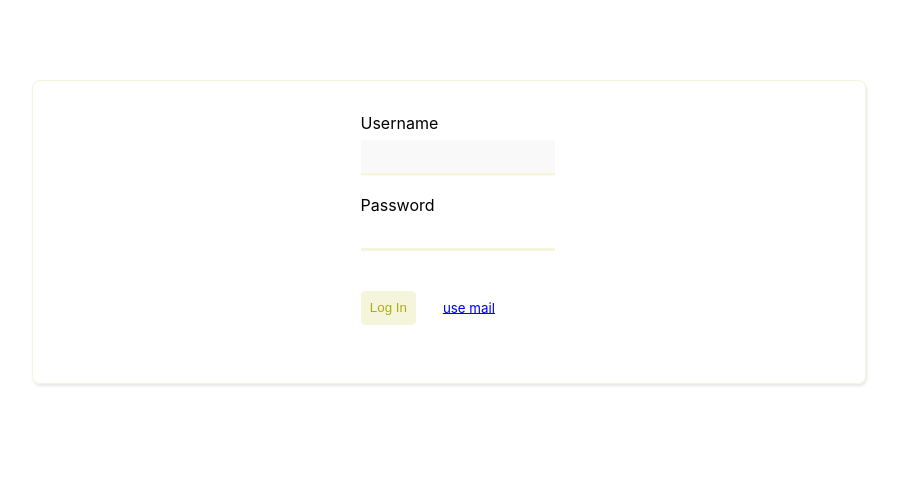
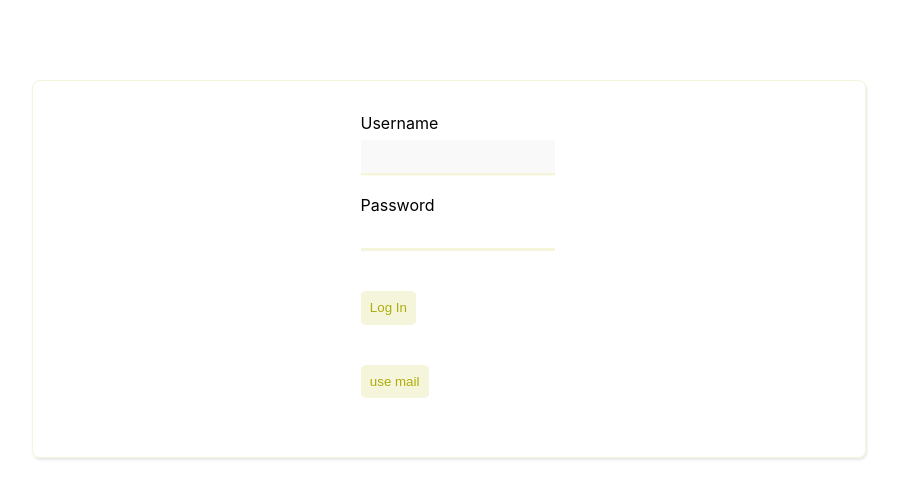
Before and after one commit to Tsirimaholy/firebase-auth, a React (Create React App) app: page / in a window 1280 px wide. Shown: the top 498 px of the page, without its empty margins (191-1089 px from the left). Built offline with nearby package versions, Linux system fonts and the light colour scheme.

Commit message:
feat: replaced email link by submit button

```diff
--- a/src/component/Form/Login.tsx
+++ b/src/component/Form/Login.tsx
@@ -26,9 +26,7 @@ const Login = () => {
                     <Input id="username" label="Username" type="text"/>
                     <Input id="password" label="Password" type="password"/>
                     <input type="submit" value="Log In" style={{display: "inline", marginRight: "2em"}}/>
-                    <small>
-                        <a href="#">use mail</a>
-                    </small>
+                    <input type="submit" onClick={() => signInWithGoogle()} disabled={authing} value={"use mail"}/>
                 </form>
             </div>
         </div>
```
